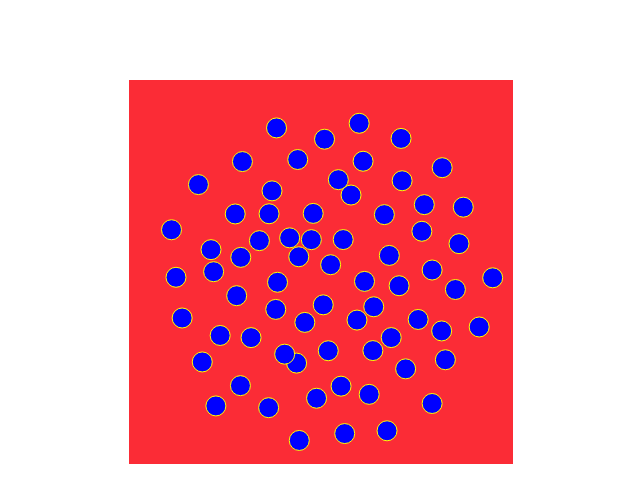
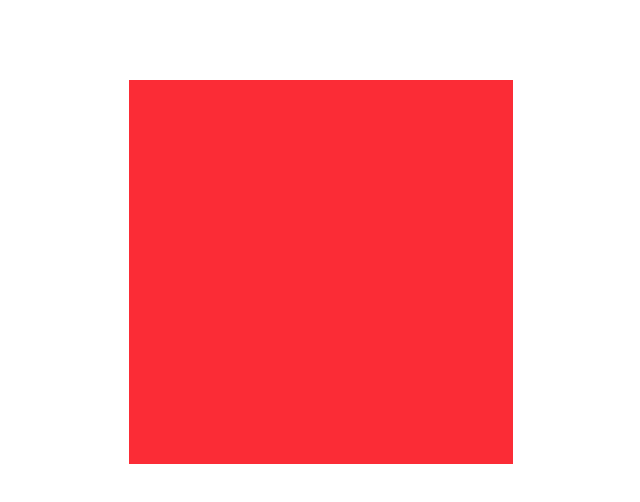
Before and after one commit to Leprekus/mite, a Next.js app: page / in a window 1280 px wide. Shown: the top 502 px of the page, without its empty margins (319-959 px from the left). Built offline with nearby package versions, Linux system fonts and the light colour scheme.

Commit message:
begin implementation for dragagble vertices

```diff
--- a/app/components/grid.tsx
+++ b/app/components/grid.tsx
@@ -1,73 +1,54 @@
 'use client'
 import * as d3 from 'd3';
-import { cloneElement, ComponentProps, ReactElement, ReactNode, useEffect, useRef, useState } from "react";
+import { cloneElement, ComponentProps, DragEventHandler, MouseEventHandler, ReactElement, ReactNode, useEffect, useRef, useState } from "react";
 
-interface VertexProps { transform : string };
-function Vertex ({ transform }: VertexProps) {
+enum EventTypes {
+	MouseDown = 'mousedown',
+	MouseUp = 'mouseup',
+	TouchStart = 'touchstart',
+	TouchEnd = 'touchend'
+
+};
+function Vertex () {
+	const [transform, setTransform] = useState<[number, number, number]>([0, 0, 0]);
+	const handleDrag = (event: React.MouseEvent | React.TouchEvent) => {
+		event.stopPropagation();
+		event.nativeEvent.stopImmediatePropagation();
+		event.nativeEvent.stopPropagation();
+		event.preventDefault();
+		if (event.type === EventTypes.MouseDown)
+			console.log(EventTypes.MouseDown)
+		if (event.type === EventTypes.MouseUp)
+			console.log(EventTypes.MouseUp)
+		if (event.type === EventTypes.TouchStart)
+			console.log(EventTypes.TouchStart)
+		if (event.type === EventTypes.TouchEnd)
+			console.log(EventTypes.TouchEnd)
+	};
 	return (
-		<circle
-			r={10}
-			stroke='black'
-			fill='white'
-			className='transition-colors duration-200 hover:fill-gray-200'
-			transform={transform}
+		<div
+			className='size-10 bg-blue-500'
+			onClick={handleDrag} // stop the propagation to parent
+			onMouseDown={handleDrag}
+			onMouseUp={ handleDrag}
+			onTouchStart={handleDrag}
+			onTouchEnd={handleDrag}
 		/>
 	);
 }
 //type Selection<T extends d3.BaseType> = d3.Selection<T, unknown, null, undefined>;
 type VertexComponent = ReactElement<ComponentProps<typeof Vertex>>;
 export default function Grid() {
-	const svgRef = useRef<SVGSVGElement | null>(null);
 	const [vertexCount, setVertexCount] = useState<number>(0);
-	const [transform, setTransform] = useState<string>('');
 	useEffect(() => {
-		if(!svgRef.current) return;
-		svgRef.current.onclick =
-			() => void setVertexCount(prev => prev + 1);
-		const svg = d3.select(svgRef.current);
-		svg.call(
-			d3.zoom<SVGSVGElement, unknown>()
-				.scaleExtent([0.15, 4.0])
-				.on('zoom', event => {
-					setTransform(String(event.transform))
-				})
-		);
-
-
-		const datums = Array.from({ length: 69 }, () => ({}));
-
-		const sim = d3.forceSimulation(datums)
-			.force('x', d3.forceX(200).strength(0.05))
-			.force('y', d3.forceY(200).strength(0.05))
-			.force('collide', d3.forceCollide(24))
-
-		const vertices = svg
-			.selectAll('circle')
-			.data(datums)
-			.enter()
-			.append('circle')
-			.attr('r', 10)
-			.attr('fill', 'blue')
-			.attr('stroke', 'yellow')
-			.attr('style', 'transition-property: fill; transition-duration: 200ms;');
-		sim.alphaDecay(0);
-		sim.on('tick', () => {
-			vertices
-				.attr('cx', d => d.x)
-				.attr('cy', d => d.y)
-		})
-
 	}, []);
 
   return (
-	<svg
+	<div
 		className='bg-red-500 size-96 relative  m-auto'
-		ref={svgRef}
+		onMouseDown={() => setVertexCount(prev => prev + 1)}
 	>
-		{Array(vertexCount)
-			.fill(0)
-			.map((_, i) => <Vertex transform={transform} key={`vertex-${i}`}/>)
-		}
-	</svg>
+		{Array.from({ length: vertexCount }, (_, i) => <Vertex key={i}/>)}
+	</div>
   );
 }
```
